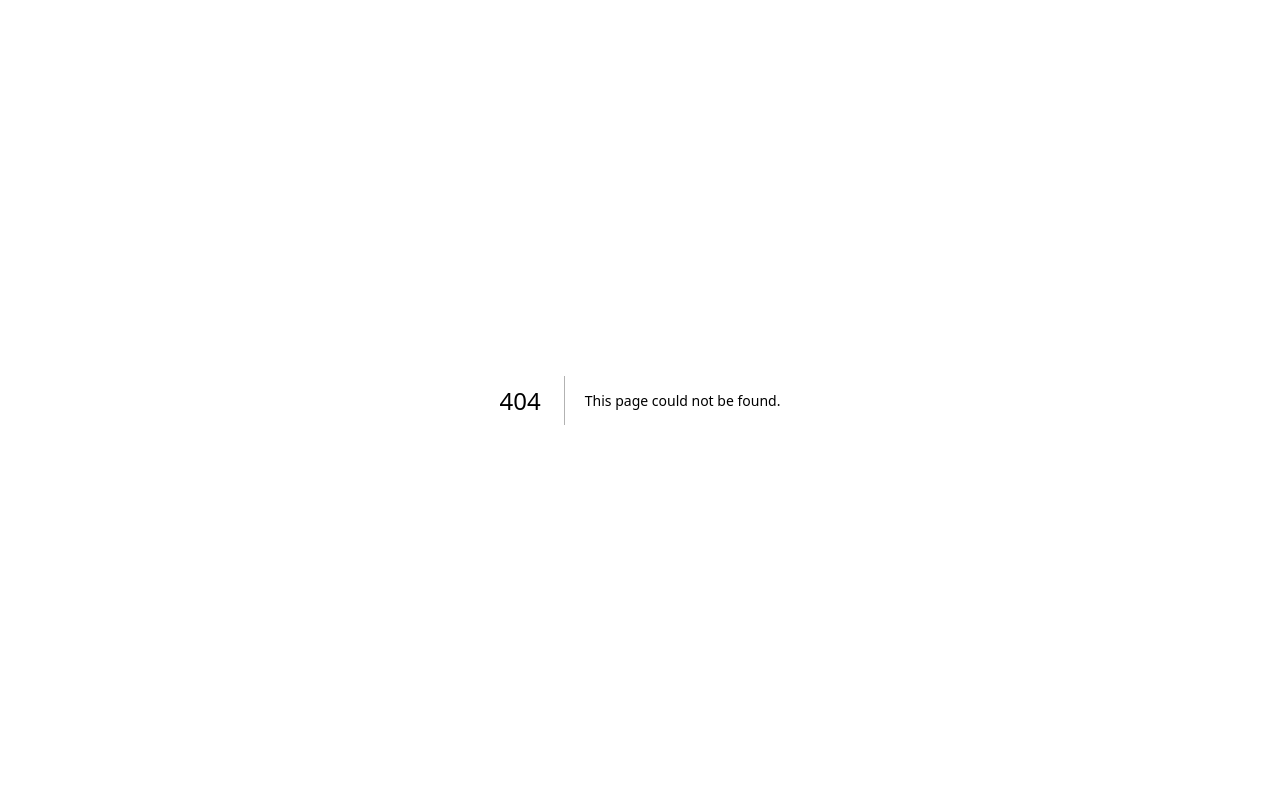
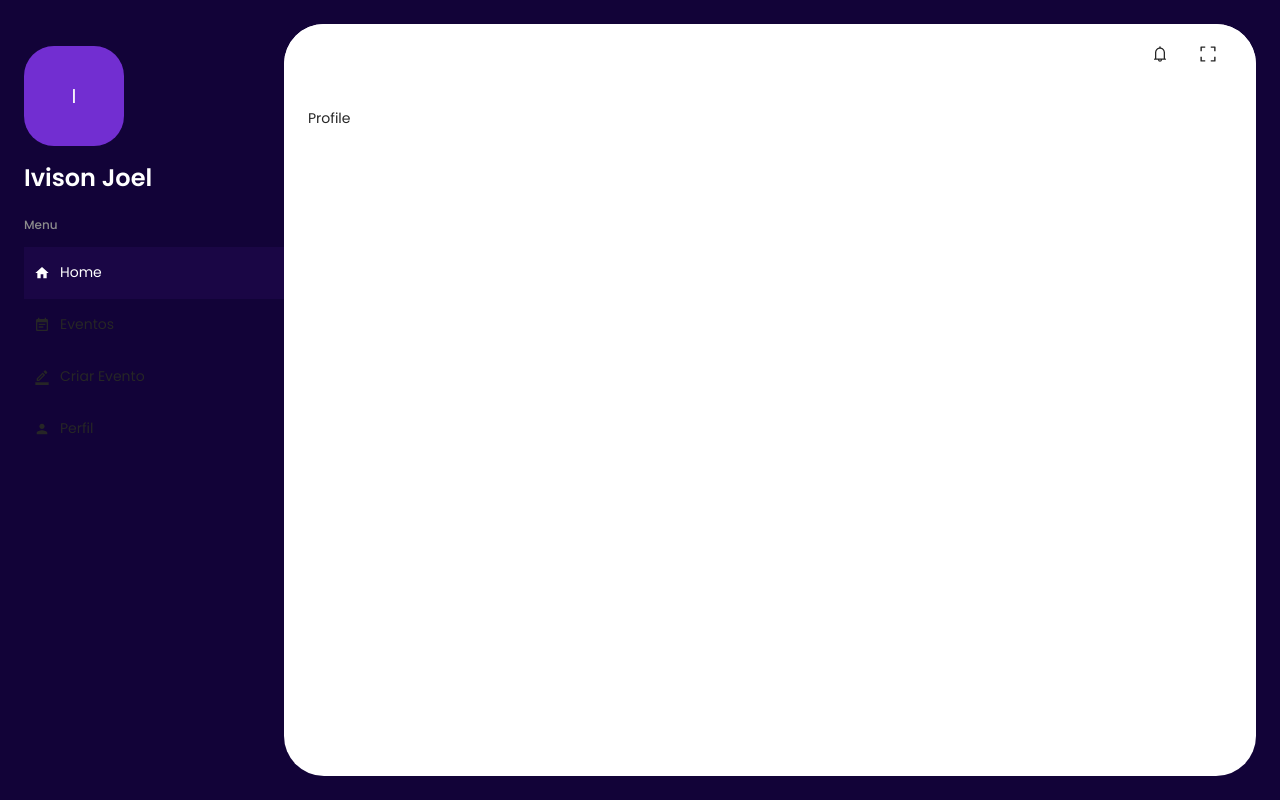
Before and after one commit to Ivisonj/IEvent-Frontend, a Next.js app in the folder ievent-frontend/: page /user/profile in a window 1280 px wide. Before the commit this address had no page. Built offline with nearby package versions, Linux system fonts and the light colour scheme; a web font is replaced by a local one.

Commit message:
refactor: bottom navigation refactoring

```diff
--- /dev/null
+++ b/ievent-frontend/src/app/user/profile/page.tsx
@@ -0,0 +1,7 @@
+import { Typography } from '@mui/material'
+
+const Profile = () => {
+  return <Typography>Profile</Typography>
+}
+
+export default Profile
--- a/ievent-frontend/src/layouts/mainLayout/bottomNavigation/index.tsx
+++ b/ievent-frontend/src/layouts/mainLayout/bottomNavigation/index.tsx
@@ -1,21 +1,53 @@
-import * as React from 'react'
-import BottomNavigation from '@mui/material/BottomNavigation'
-import BottomNavigationAction from '@mui/material/BottomNavigationAction'
+import Link from 'next/link'
+import { forwardRef, useState } from 'react'
+import { useDispatch, useSelector } from 'react-redux'
+import { BottomNavigation, BottomNavigationAction } from '@mui/material'
 
-import HomeIcon from '@mui/icons-material/Home'
-import EventNoteIcon from '@mui/icons-material/EventNote'
-import BorderColorOutlinedIcon from '@mui/icons-material/BorderColorOutlined'
-import PersonIcon from '@mui/icons-material/Person'
+import menuItems from '../menuItems'
+import { activeItem } from '@/store/reducers/menu'
 
 const BottomNavigationComponent = () => {
-  const [value, setValue] = React.useState('home')
+  const dispatch = useDispatch()
+
+  const openItem = useSelector((state: any) => state.menu.openItem)
+  console.log(openItem)
 
   const handleChange = (event: React.SyntheticEvent, newValue: string) => {
-    setValue(newValue)
+    dispatch(activeItem({ openItem: [newValue] }))
+  }
+
+  const itemHandler = (id: any & void) => {
+    dispatch(activeItem({ openItem: [id] }))
   }
 
   return (
     <BottomNavigation
+      sx={{
+        position: 'fixed',
+        bottom: 0,
+        width: 4 / 4,
+        height: 60,
+      }}
+      value={openItem[0]}
+      onChange={handleChange}
+    >
+      {menuItems.items[0].children.map((item: any) => (
+        <BottomNavigationAction
+          key={item.id}
+          onClick={() => itemHandler(item.id)}
+          label={item.title}
+          value={item.id}
+          icon={<item.icon />}
+        />
+      ))}
+    </BottomNavigation>
+  )
+}
+
+export default BottomNavigationComponent
+
+{
+  /* <BottomNavigation
       sx={{
         position: 'fixed',
         bottom: 0,
@@ -41,8 +73,5 @@ const BottomNavigationComponent = () => {
         value="profile"
         icon={<PersonIcon />}
       />
-    </BottomNavigation>
-  )
+    </BottomNavigation> */
 }
-
-export default BottomNavigationComponent
--- a/ievent-frontend/src/layouts/mainLayout/header/headerContent/index.tsx
+++ b/ievent-frontend/src/layouts/mainLayout/header/headerContent/index.tsx
@@ -1,3 +1,4 @@
+import { useState, useEffect } from 'react'
 import { BellOutlined, ExpandOutlined } from '@ant-design/icons'
 import {
   Box,
@@ -11,7 +12,17 @@ import {
 
 const HeaderContent = () => {
   const theme = useTheme()
+  const [hasMounted, setHasMounted] = useState(false)
   const matchDownMd = useMediaQuery(theme.breakpoints.down('lg'))
+
+  useEffect(() => {
+    setHasMounted(true)
+  }, [])
+
+  if (!hasMounted) {
+    return null
+  }
+
   return (
     <Box
       width="100%"
--- a/ievent-frontend/src/layouts/mainLayout/menuItems/menu.tsx
+++ b/ievent-frontend/src/layouts/mainLayout/menuItems/menu.tsx
@@ -39,6 +39,14 @@ const menu = {
       icon: icons.BorderColorOutlinedIcon,
       breadcrumbs: true,
     },
+    {
+      id: 'profile',
+      title: 'Perfil',
+      type: 'item',
+      url: 'user/profile',
+      icon: icons.PersonIcon,
+      breadcrumbs: true,
+    },
   ],
 }
 
```
